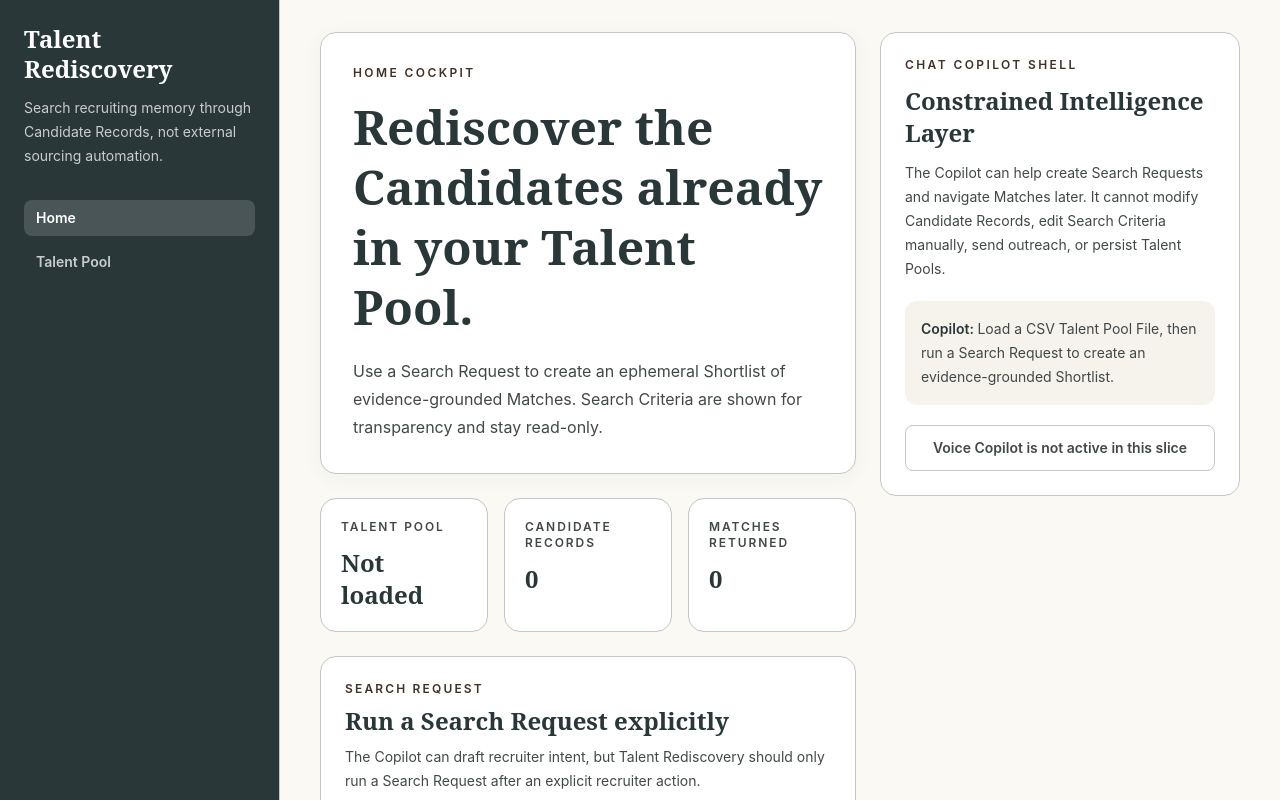
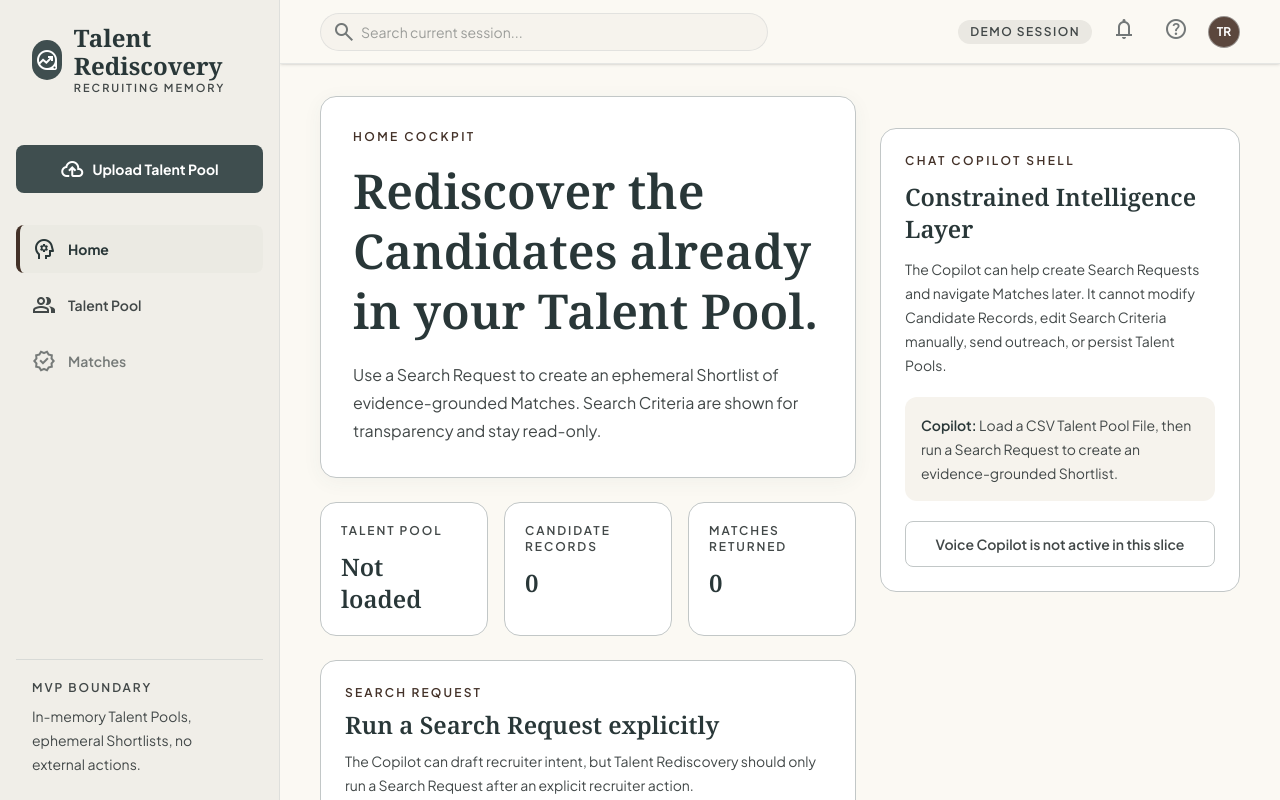
Before and after one commit to JPGallegos1/talent-rediscovery, a React (Vite) app: page / in a window 1280 px wide. Shown: the top 800 px of the page. Built offline with nearby package versions, Linux system fonts and the light colour scheme.

Commit message:
feat: align app shell with Stitch visual frame
* docs: capture frontend migration decisions

* feat: align shell with Stitch frame

```diff
--- a/src/main.tsx
+++ b/src/main.tsx
@@ -62,37 +62,118 @@ function useAppSession() {
 function RootLayout() {
   return (
     <AppSessionProvider>
-      <div className="min-h-screen bg-paper text-ink">
-        <div className="mx-auto flex min-h-screen w-full max-w-[1440px] flex-col lg:grid lg:grid-cols-[280px_minmax(0,1fr)]">
-          <aside className="border-b border-outline-soft bg-slate px-6 py-6 text-white lg:border-b-0 lg:border-r">
-            <Link to="/" className="block font-serif text-2xl font-semibold leading-tight">
-              Talent Rediscovery
-            </Link>
-            <p className="mt-3 text-sm leading-6 text-white/75">
-              Search recruiting memory through Candidate Records, not external sourcing automation.
-            </p>
-            <nav className="mt-8 grid gap-2 text-sm font-semibold">
-              <NavLink to="/" label="Home" />
-              <NavLink to="/talent-pool" label="Talent Pool" />
-            </nav>
-          </aside>
+      <div className="min-h-screen bg-paper text-ink lg:h-screen lg:overflow-hidden">
+        <div className="flex min-h-screen flex-col lg:h-screen lg:flex-row">
+          <SideNav />
 
-          <main className="min-w-0 px-5 py-6 sm:px-8 lg:px-10 lg:py-8">
-            <Outlet />
-          </main>
+          <div className="flex min-w-0 flex-1 flex-col lg:ml-[280px]">
+            <TopAppBar />
+            <MobileNav />
+            <main className="custom-scrollbar min-w-0 flex-1 overflow-y-auto bg-paper px-5 py-6 sm:px-8 lg:px-10 lg:py-8">
+              <Outlet />
+            </main>
+          </div>
         </div>
       </div>
     </AppSessionProvider>
   );
 }
 
-function NavLink({ to, label }: { to: "/" | "/talent-pool"; label: string }) {
+function SideNav() {
+  return (
+    <aside className="hidden h-screen w-[280px] shrink-0 flex-col border-r border-outline-soft/40 bg-surface px-4 py-6 lg:fixed lg:left-0 lg:top-0 lg:z-20 lg:flex">
+      <Link to="/" className="flex items-center gap-3 px-4">
+        <span className="flex size-10 items-center justify-center rounded-full bg-slate-strong text-white">
+          <span className="material-symbols-outlined text-[24px]">data_exploration</span>
+        </span>
+        <span>
+          <span className="block font-serif text-2xl font-bold leading-7 text-slate">Talent Rediscovery</span>
+          <span className="block text-[11px] font-semibold uppercase tracking-[0.18em] text-muted">Recruiting memory</span>
+        </span>
+      </Link>
+
+      <Link
+        to="/talent-pool"
+        className="mt-12 flex w-full items-center justify-center gap-2 rounded-lg bg-slate-strong px-4 py-3 text-sm font-bold text-white transition hover:bg-slate"
+      >
+        <span className="material-symbols-outlined text-[18px]">cloud_upload</span>
+        Upload Talent Pool
+      </Link>
+
+      <nav className="mt-8 grid gap-2 text-sm font-semibold">
+        <NavLink to="/" label="Home" icon="psychology" />
+        <NavLink to="/talent-pool" label="Talent Pool" icon="group" />
+        <span className="flex items-center gap-3 rounded-lg px-4 py-3 text-muted/70" aria-disabled="true">
+          <span className="material-symbols-outlined">verified</span>
+          Matches
+        </span>
+      </nav>
+
+      <div className="mt-auto border-t border-outline-soft/50 pt-5">
+        <p className="px-4 text-xs font-semibold uppercase tracking-[0.16em] text-muted">MVP boundary</p>
+        <p className="mt-2 px-4 text-sm leading-6 text-muted">
+          In-memory Talent Pools, ephemeral Shortlists, no external actions.
+        </p>
+      </div>
+    </aside>
+  );
+}
+
+function TopAppBar() {
+  return (
+    <header className="sticky top-0 z-10 flex h-16 items-center justify-between border-b border-outline-soft/40 bg-paper/90 px-5 shadow-sm backdrop-blur-md sm:px-8 lg:px-10">
+      <div className="flex min-w-0 flex-1 items-center gap-3">
+        <Link to="/" className="flex items-center gap-2 font-serif text-xl font-semibold text-slate lg:hidden">
+          <span className="material-symbols-outlined text-[24px]">data_exploration</span>
+          Talent Rediscovery
+        </Link>
+        <label className="relative hidden w-full max-w-md md:block" htmlFor="workspace-search">
+          <span className="material-symbols-outlined absolute left-3 top-1/2 -translate-y-1/2 text-muted-soft">search</span>
+          <input
+            id="workspace-search"
+            className="w-full rounded-full border border-outline-soft/40 bg-surface-low py-2 pl-10 pr-4 text-sm text-muted outline-none"
+            placeholder="Search current session..."
+            readOnly
+          />
+        </label>
+      </div>
+
+      <div className="flex items-center gap-3 text-muted">
+        <span className="hidden rounded-full bg-surface-high px-3 py-1 text-xs font-semibold uppercase tracking-[0.12em] sm:inline-flex">Demo session</span>
+        <button type="button" className="rounded-full p-2 text-muted-soft" disabled aria-label="Notifications unavailable in MVP">
+          <span className="material-symbols-outlined">notifications</span>
+        </button>
+        <button type="button" className="rounded-full p-2 text-muted-soft" disabled aria-label="Help unavailable in MVP">
+          <span className="material-symbols-outlined">help_outline</span>
+        </button>
+        <div className="flex size-8 items-center justify-center rounded-full border border-outline-soft/60 bg-earth-strong text-xs font-bold text-white" aria-hidden="true">
+          TR
+        </div>
+      </div>
+    </header>
+  );
+}
+
+function MobileNav() {
+  return (
+    <nav className="flex gap-2 overflow-x-auto border-b border-outline-soft/40 bg-surface px-5 py-3 text-sm font-semibold sm:px-8 lg:hidden">
+      <NavLink to="/" label="Home" icon="psychology" compact />
+      <NavLink to="/talent-pool" label="Talent Pool" icon="group" compact />
+    </nav>
+  );
+}
+
+function NavLink({ to, label, icon, compact = false }: { to: "/" | "/talent-pool"; label: string; icon: string; compact?: boolean }) {
   return (
     <Link
       to={to}
-      className="rounded-lg px-3 py-2 text-white/75 transition hover:bg-white/10 hover:text-white [&.active]:bg-white/15 [&.active]:text-white"
+      className={[
+        "flex items-center gap-3 rounded-lg text-muted transition hover:bg-surface-high hover:text-slate [&.active]:border-l-4 [&.active]:border-earth [&.active]:bg-surface-high/70 [&.active]:font-bold [&.active]:text-slate",
+        compact ? "shrink-0 px-3 py-2 [&.active]:pl-2" : "px-4 py-3 [&.active]:pl-3",
+      ].join(" ")}
       activeOptions={{ exact: to === "/" }}
     >
+      <span className="material-symbols-outlined">{icon}</span>
       {label}
     </Link>
   );
--- a/src/styles.css
+++ b/src/styles.css
@@ -1,18 +1,38 @@
+@import url("https://fonts.googleapis.com/css2?family=Noto+Serif:wght@400;500;600;700&family=Plus+Jakarta+Sans:wght@400;500;600;700&family=Material+Symbols+Outlined:opsz,wght,FILL,GRAD@24,400,0,0&display=swap");
 @import "tailwindcss";
 
 @theme {
   --font-serif: "Noto Serif", Georgia, serif;
   --font-sans: "Plus Jakarta Sans", Inter, ui-sans-serif, system-ui, sans-serif;
+  --font-symbols: "Material Symbols Outlined";
+
   --color-paper: #fbf9f3;
+  --color-background: #fbf9f3;
   --color-ink: #1b1c18;
   --color-muted: #424848;
+  --color-muted-soft: #737878;
   --color-slate: #293738;
   --color-slate-strong: #3f4e4f;
+  --color-slate-soft: #d5e6e6;
   --color-earth: #433128;
+  --color-earth-strong: #5b473d;
+  --color-earth-soft: #faddcf;
   --color-surface-lowest: #ffffff;
   --color-surface-low: #f6f3ed;
   --color-surface: #f0eee8;
+  --color-surface-high: #eae8e2;
+  --color-surface-highest: #e4e2dc;
+  --color-secondary-soft: #dee4e3;
+  --color-secondary-strong: #595f60;
+  --color-risk: #ba1a1a;
+  --color-risk-soft: #ffdad6;
+  --color-evidence: #2e5e3e;
+  --color-evidence-soft: #e2f1e6;
+  --color-outline: #737878;
   --color-outline-soft: #c2c7c7;
+
+  --shadow-soft: 0 4px 20px rgba(63, 78, 79, 0.05);
+  --shadow-panel: -4px 0 24px rgba(63, 78, 79, 0.03);
 }
 
 @layer base {
@@ -26,4 +46,51 @@
     min-width: 320px;
     margin: 0;
   }
+
+  button,
+  input,
+  textarea {
+    font: inherit;
+  }
+
+  .material-symbols-outlined {
+    font-family: var(--font-symbols);
+    font-weight: normal;
+    font-style: normal;
+    font-size: 20px;
+    line-height: 1;
+    letter-spacing: normal;
+    text-transform: none;
+    display: inline-block;
+    white-space: nowrap;
+    word-wrap: normal;
+    direction: ltr;
+    font-feature-settings: "liga";
+    -webkit-font-feature-settings: "liga";
+    -webkit-font-smoothing: antialiased;
+  }
 }
+
+@layer utilities {
+  .shadow-stitch-card {
+    box-shadow: var(--shadow-soft);
+  }
+
+  .shadow-stitch-panel {
+    box-shadow: var(--shadow-panel);
+  }
+
+  .custom-scrollbar::-webkit-scrollbar {
+    width: 6px;
+    height: 6px;
+  }
+
+  .custom-scrollbar::-webkit-scrollbar-track {
+    background: transparent;
+  }
+
+  .custom-scrollbar::-webkit-scrollbar-thumb {
+    background-color: rgba(194, 199, 199, 0.55);
+    border-radius: 999px;
+  }
+}
```
Also changed, not shown: 13 other files (tests, documents, lock files or other folders).
